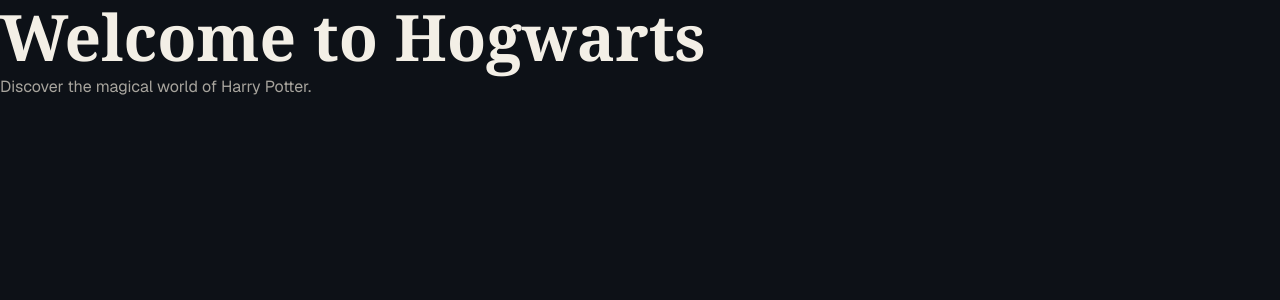
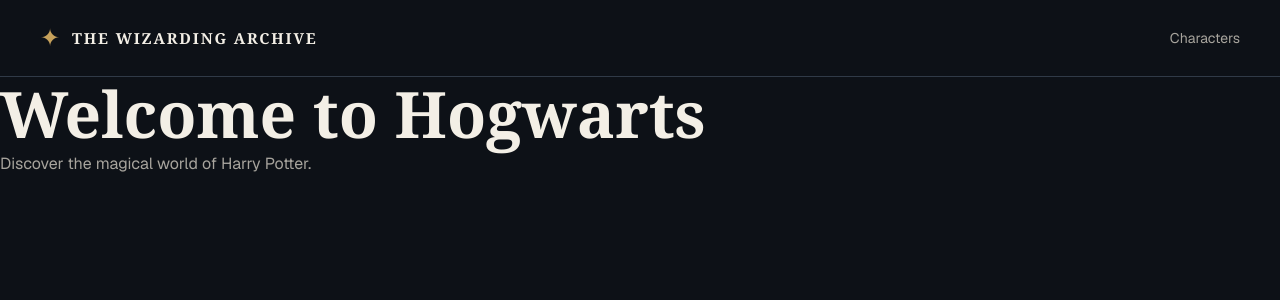
Before and after one commit to developer-rolin/harry-potter-landing, a Next.js app: page / in a window 1280 px wide. Shown: the top 300 px of the page. Built offline with nearby package versions, Linux system fonts and the light colour scheme.

Commit message:
feat: add landing page header

```diff
--- a/src/app/page.tsx
+++ b/src/app/page.tsx
@@ -1,8 +1,14 @@
+import { Header } from "@/components/layout/Header";
+
 export default function Home() {
   return (
-    <main>
-      <h1>Welcome to Hogwarts</h1>
-      <p>Discover the magical world of Harry Potter.</p>
-    </main>
+    <>
+      <Header />
+
+      <main>
+        <h1>Welcome to Hogwarts</h1>
+        <p>Discover the magical world of Harry Potter.</p>
+      </main>
+    </>
   );
 }
--- /dev/null
+++ b/src/components/layout/Header/Header.module.scss
@@ -0,0 +1,67 @@
+
+.header {
+  width: 100%;
+  background-color: var(--color-background);
+  border-bottom: 1px solid var(--color-border);
+}
+
+.container {
+  width: min(100% - 2rem, 1200px);
+  min-height: 76px;
+  margin-inline: auto;
+
+  display: flex;
+  align-items: center;
+  justify-content: space-between;
+}
+
+.logo {
+  display: inline-flex;
+  align-items: center;
+  gap: 0.75rem;
+}
+
+.logoSymbol {
+  color: var(--color-primary);
+  font-size: 1.5rem;
+}
+
+.logoText {
+  color: var(--color-text-primary);
+  font-family: var(--font-display);
+  font-size: 0.95rem;
+  font-weight: 600;
+  letter-spacing: 0.12em;
+}
+
+.navigation {
+  display: flex;
+  align-items: center;
+  gap: 2rem;
+}
+
+.navLink {
+  color: var(--color-text-muted);
+  font-size: 0.875rem;
+  transition: color 200ms ease;
+
+  &:hover {
+    color: var(--color-primary);
+  }
+
+  &:focus-visible {
+    outline: 2px solid var(--color-primary);
+    outline-offset: 5px;
+  }
+}
+
+@media (max-width: 480px) {
+  .container {
+    min-height: 64px;
+  }
+
+  .logoText {
+    font-size: 0.75rem;
+    letter-spacing: 0.08em;
+  }
+}
--- /dev/null
+++ b/src/components/layout/Header/Header.tsx
@@ -0,0 +1,24 @@
+import Link from "next/link";
+import styles from "./Header.module.scss";
+
+export function Header() {
+  return (
+    <header className={styles.header}>
+      <div className={styles.container}>
+        <Link href="/" className={styles.logo}>
+          <span className={styles.logoSymbol} aria-hidden="true">
+            ✦
+          </span>
+
+          <span className={styles.logoText}>THE WIZARDING ARCHIVE</span>
+        </Link>
+
+        <nav className={styles.navigation} aria-label="Main navigation">
+          <Link href="#characters" className={styles.navLink}>
+            Characters
+          </Link>
+        </nav>
+      </div>
+    </header>
+  );
+}
--- /dev/null
+++ b/src/components/layout/Header/index.ts
@@ -0,0 +1 @@
+export { Header } from "./Header";
```
